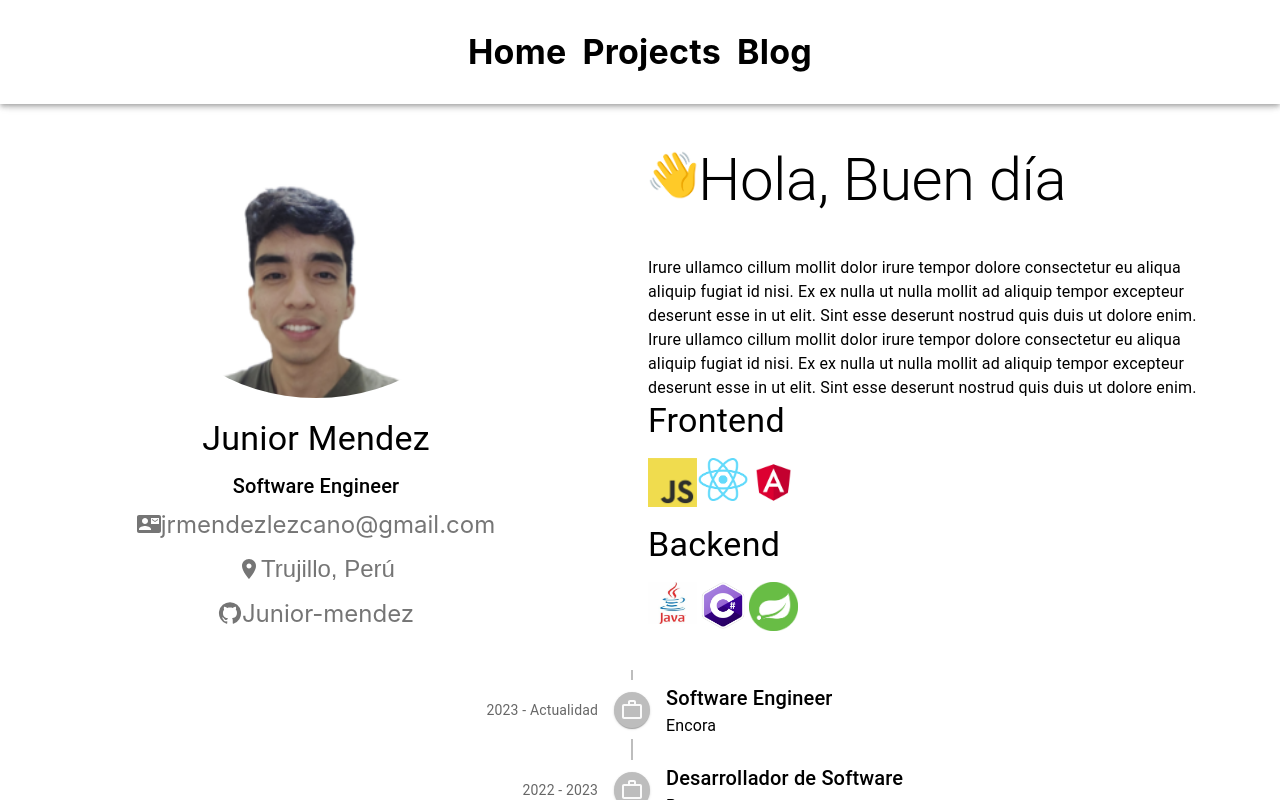
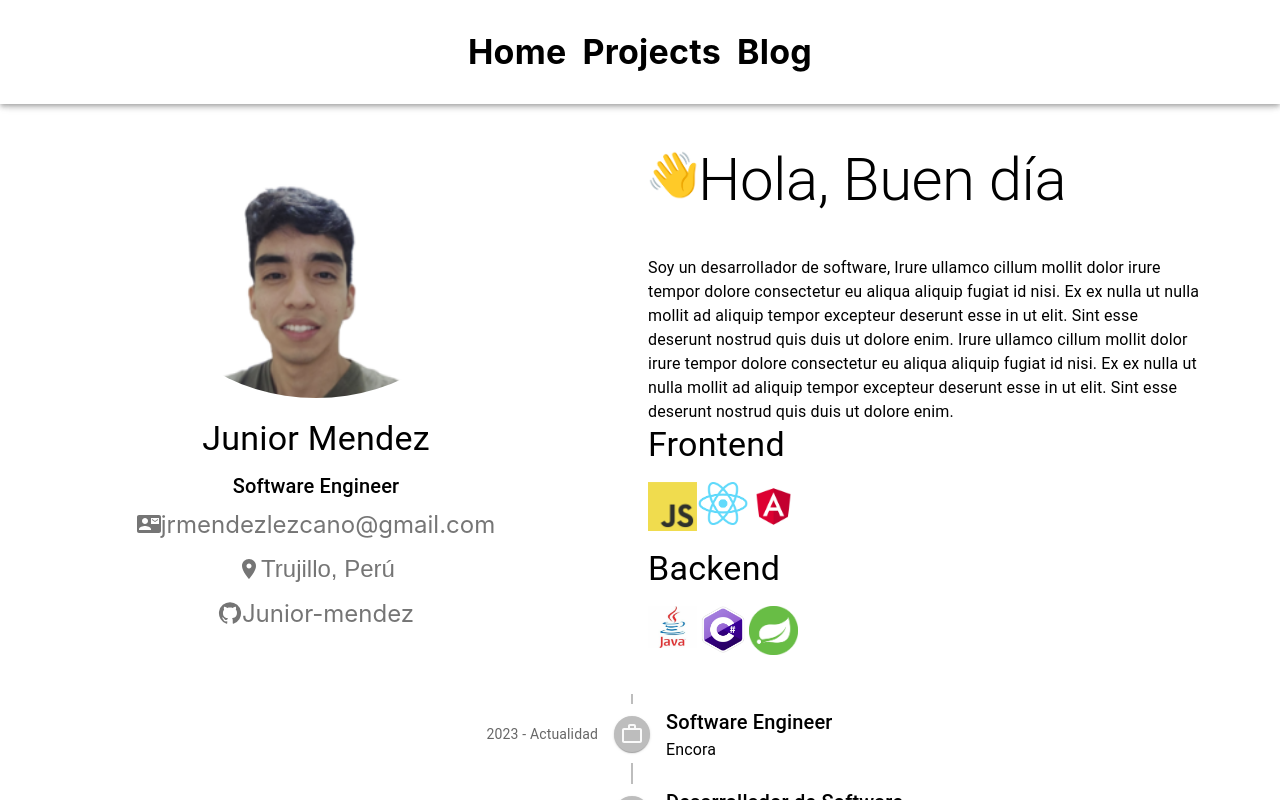
Before and after one commit to Junior-mendez/porfolio, a React (Create React App) app: page / in a window 1280 px wide. Shown: the top 800 px of the page. Built offline with nearby package versions, Linux system fonts and the light colour scheme.

Commit message:
actualización de descripción

```diff
--- a/src/Home/index.js
+++ b/src/Home/index.js
@@ -66,6 +66,7 @@ export default function Home() {
                 />
                     Hola, Buen día</Typography>
                 <Typography variant="body1" style={{marginTop:"40px", marginRight:"80px",justifyContent:"center"}}>
+                    Soy un desarrollador de software,
                     Irure ullamco cillum mollit dolor irure tempor dolore consectetur eu aliqua aliquip fugiat
                     id nisi. Ex ex nulla ut nulla mollit ad aliquip tempor excepteur deserunt esse in ut elit.
                     Sint esse deserunt nostrud quis duis ut dolore enim.
```
